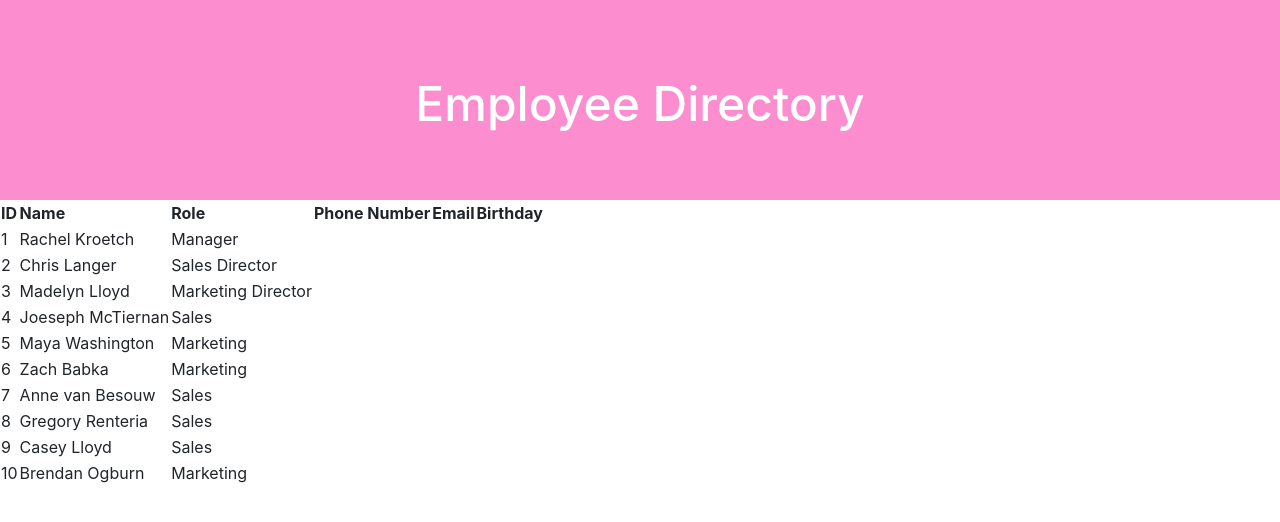
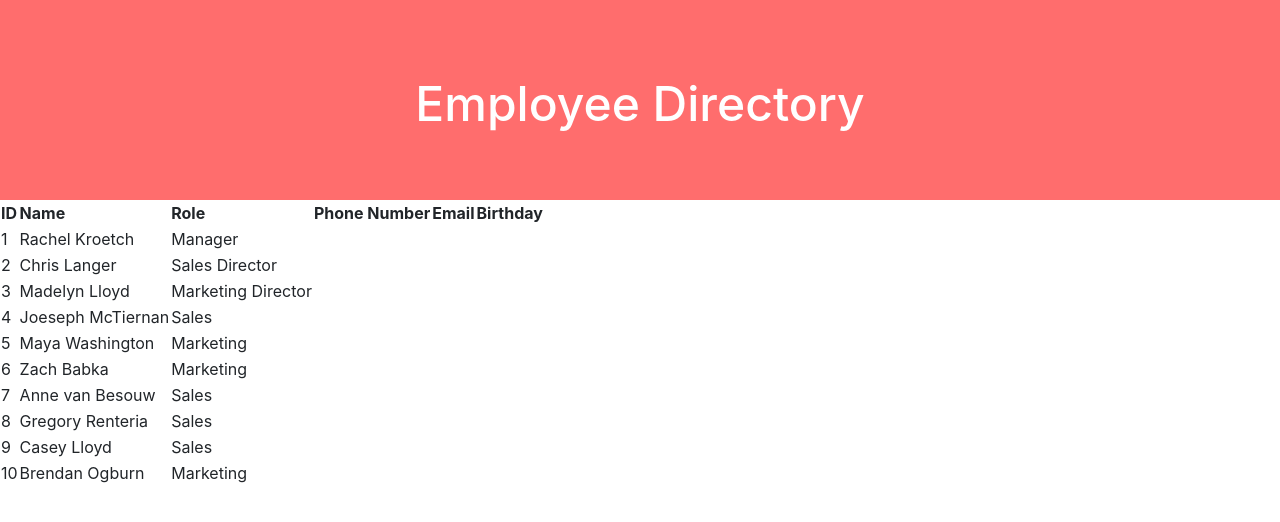
Before and after one commit to rekroetch/employee_directory, a React (Create React App) app: page / in a window 1280 px wide. Shown: the top 522 px of the page. Built offline with nearby package versions, Linux system fonts and the light colour scheme.

Commit message:
changed header background color

```diff
--- a/src/styles/Header.css
+++ b/src/styles/Header.css
@@ -1,5 +1,5 @@
 .header {
-    background: #fc8dce;
+    background: #ff6d6d;
     height: 200px;
 }
 
```
